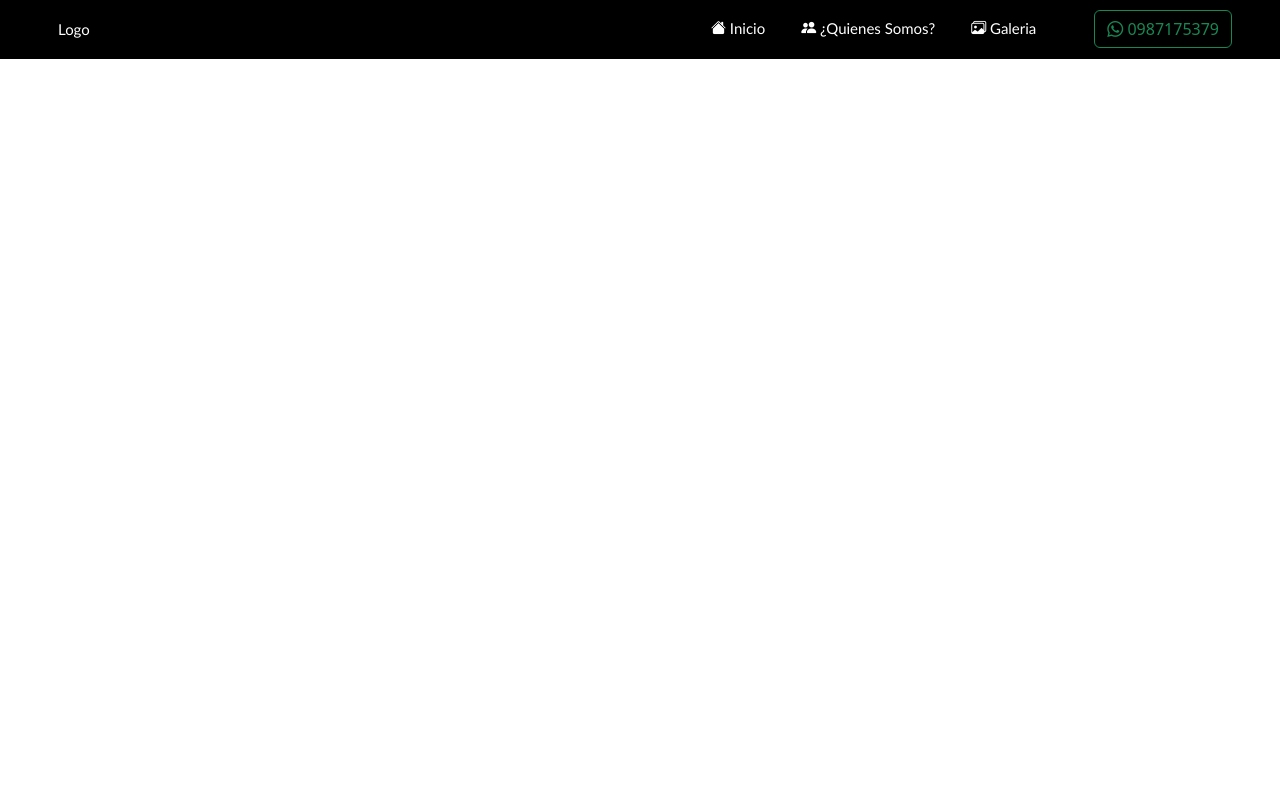
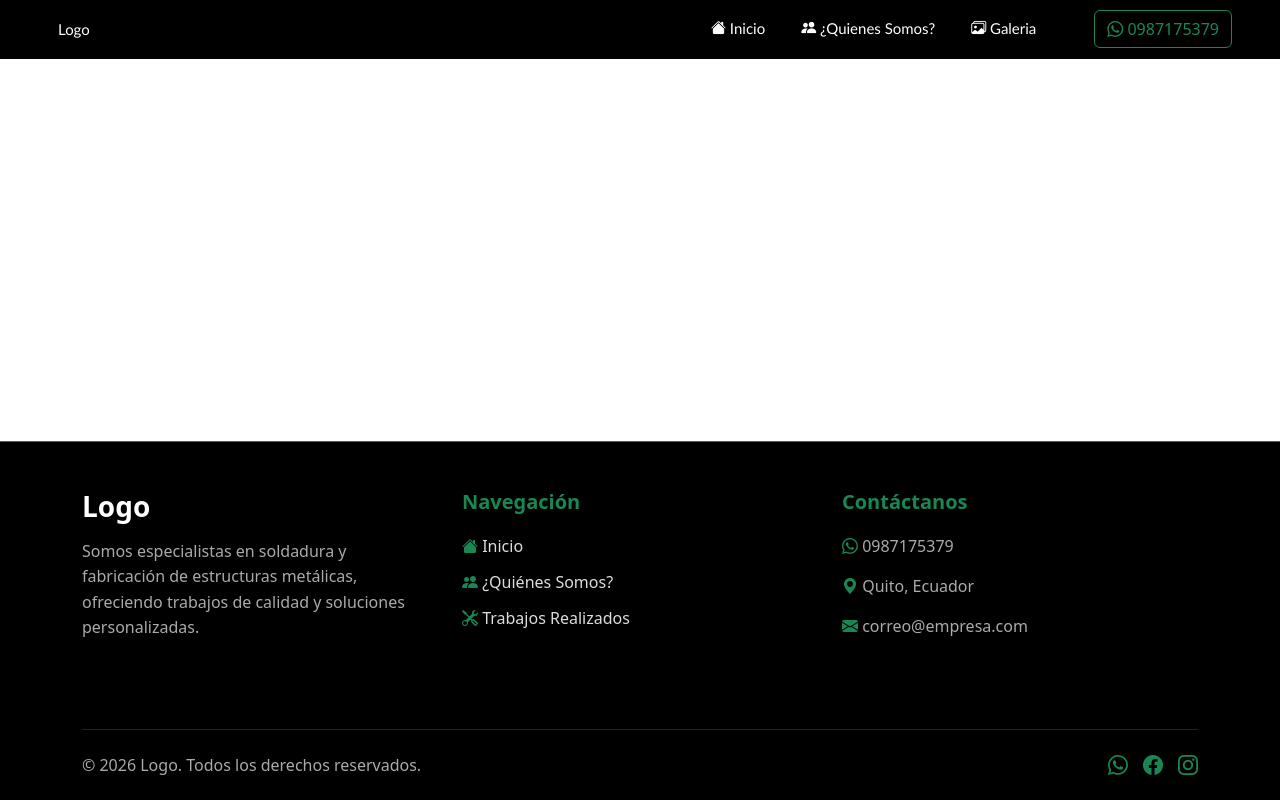
Before and after one commit to LeonardoGBM/soldadura, a React (Vite) app: page / in a window 1280 px wide. Built offline with nearby package versions, Linux system fonts and the light colour scheme.

Commit message:
feat: footer

```diff
--- a/src/App.jsx
+++ b/src/App.jsx
@@ -1,11 +1,16 @@
 import { useState } from 'react'
 import './App.css'
 import Navbar from './parts/navbar'
+import Footer from './parts/footer'
 function App() {
 
   return (
     <>
    <Navbar/>
+    <main className="flex-grow-1">
+        {/* Aquí va tu contenido */}
+      </main>
+   <Footer/>
     </>
   )
 }
--- a/src/index.css
+++ b/src/index.css
@@ -0,0 +1,12 @@
+html,
+body,
+#root {
+    height: 100%;
+    margin: 0;
+}
+
+#root {
+    display: flex;
+    flex-direction: column;
+    min-height: 100vh;
+}
--- a/src/parts/footer.css
+++ b/src/parts/footer.css
@@ -0,0 +1,79 @@
+.footer {
+    background-color: #000;
+    color: white;
+    border-top: 1px solid #198754;
+}
+
+.footer-logo {
+    color: white;
+    font-weight: bold;
+    margin-bottom: 15px;
+}
+
+.footer-text {
+    color: #aaa;
+    max-width: 350px;
+    line-height: 1.6;
+}
+
+.footer-title {
+    color: #198754;
+    font-weight: bold;
+    margin-bottom: 20px;
+}
+
+.footer-links {
+    list-style: none;
+    padding: 0;
+    margin: 0;
+}
+
+.footer-links li {
+    margin-bottom: 12px;
+}
+
+.footer-links a {
+    color: #ddd;
+    text-decoration: none;
+    transition: 0.3s;
+}
+
+.footer-links a:hover {
+    color: #198754;
+}
+
+.footer p {
+    color: #aaa;
+}
+
+.footer i {
+    color: #198754;
+}
+
+.footer-bottom {
+    border-top: 1px solid #222;
+    padding: 20px 0;
+
+    display: flex;
+    justify-content: space-between;
+    align-items: center;
+}
+
+.footer-bottom p {
+    margin: 0;
+}
+
+.footer-social {
+    display: flex;
+    gap: 15px;
+}
+
+.footer-social a {
+    color: white;
+    font-size: 20px;
+    transition: 0.3s;
+}
+
+.footer-social a:hover {
+    color: #198754;
+}
--- a/src/parts/footer.jsx
+++ b/src/parts/footer.jsx
@@ -3,7 +3,101 @@ import './footer.css'
 const Footer = () => {
   return (
     <>
+      <footer className="footer">
 
+        <div className="container">
+
+          <div className="row py-5">
+
+            {/* Logo y descripción */}
+            <div className="col-md-4 mb-4">
+              <h3 className="footer-logo">Logo</h3>
+
+              <p className="footer-text">
+                Somos especialistas en soldadura y fabricación de
+                estructuras metálicas, ofreciendo trabajos de calidad
+                y soluciones personalizadas.
+              </p>
+            </div>
+
+
+            {/* Navegación */}
+            <div className="col-md-4 mb-4">
+              <h5 className="footer-title">Navegación</h5>
+
+              <ul className="footer-links">
+                <li>
+                  <a href="#">
+                    <i className="bi bi-house-fill"></i> Inicio
+                  </a>
+                </li>
+
+                <li>
+                  <a href="#">
+                    <i className="bi bi-people-fill"></i> ¿Quiénes Somos?
+                  </a>
+                </li>
+
+                <li>
+                  <a href="#">
+                    <i className="bi bi-tools"></i> Trabajos Realizados
+                  </a>
+                </li>
+              </ul>
+            </div>
+
+
+            {/* Contacto */}
+            <div className="col-md-4 mb-4">
+              <h5 className="footer-title">Contáctanos</h5>
+
+              <p>
+                <i className="bi bi-whatsapp"></i>
+                <span> 0987175379</span>
+              </p>
+
+              <p>
+                <i className="bi bi-geo-alt-fill"></i>
+                <span> Quito, Ecuador</span>
+              </p>
+
+              <p>
+                <i className="bi bi-envelope-fill"></i>
+                <span> correo@empresa.com</span>
+              </p>
+            </div>
+
+          </div>
+
+
+          {/* Parte inferior */}
+          <div className="footer-bottom">
+
+            <p>
+              © 2026 Logo. Todos los derechos reservados.
+            </p>
+
+            <div className="footer-social">
+
+              <a href="#">
+                <i className="bi bi-whatsapp"></i>
+              </a>
+
+              <a href="#">
+                <i className="bi bi-facebook"></i>
+              </a>
+
+              <a href="#">
+                <i className="bi bi-instagram"></i>
+              </a>
+
+            </div>
+
+          </div>
+
+        </div>
+
+      </footer>
     </>
   )
 }
```
